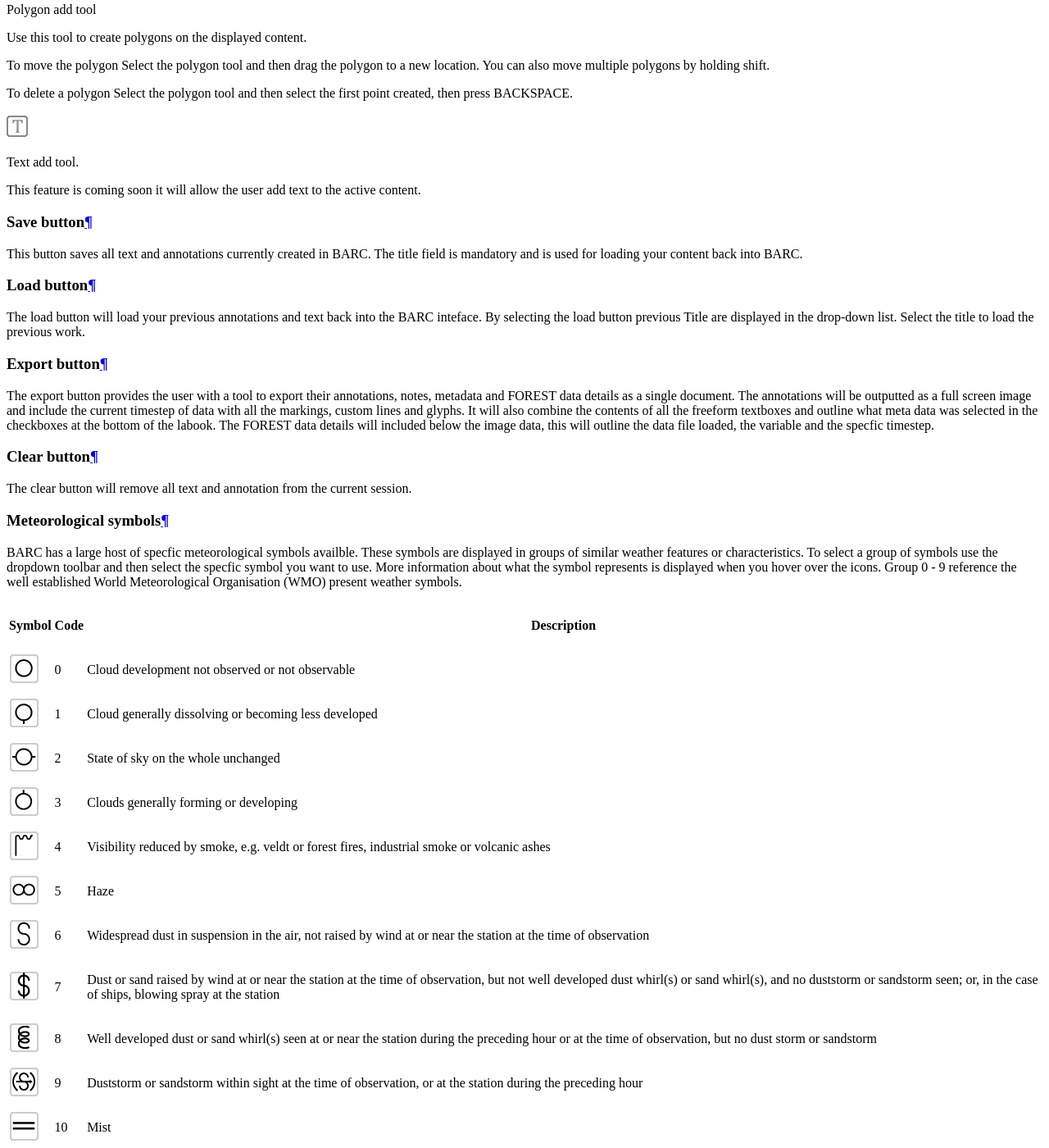
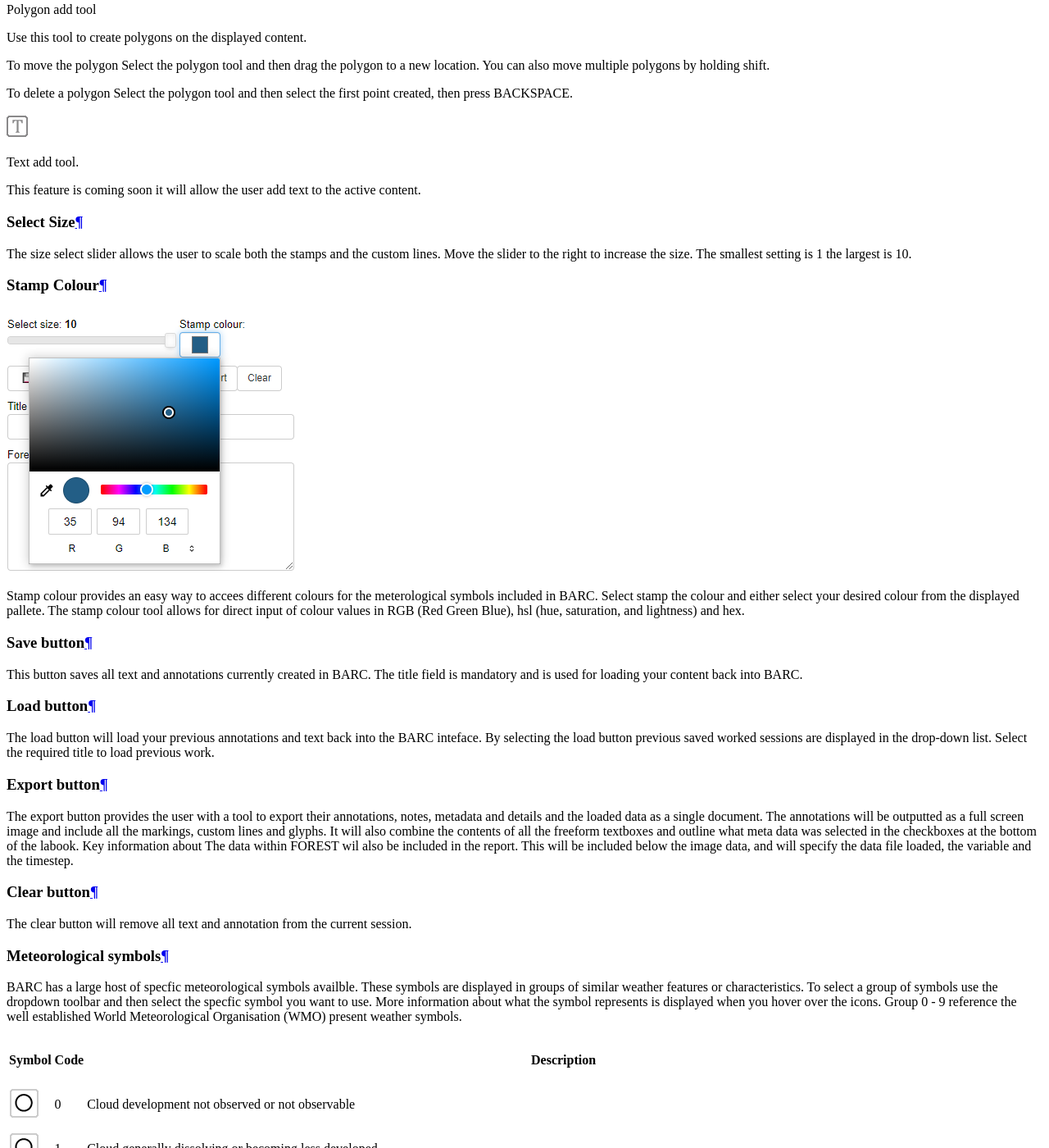
Before and after one commit to lecjlg/barc-docs, a Sphinx documentation site: the page built from docs/source/userguide.rst, in a window 1280 px wide and 1400 px high, scrolled down 1485 px. Shown: the whole window at 82% size. Built offline with Sphinx 7.4.7, drawn with Linux system fonts in a browser that asks for light colours; some of the changed text lies outside the part shown.

Commit message:
added documentation for the colour stamp and size selction tools.

```diff
--- a/docs/source/userguide.rst
+++ b/docs/source/userguide.rst
@@ -123,6 +123,19 @@ Text add tool.
 
 This feature is coming soon it will allow the user add text to the active content.
 
+Select Size
+^^^^^^^^^^^
+The size select slider allows the user to scale both the stamps and the custom lines. Move the slider to the right to increase the size. The smallest setting is 1 the largest is 10.
+
+Stamp Colour
+^^^^^^^^^^^^
+.. image:: /images/colour_stamp.png
+    :width: 356px
+    :height: 320px
+    :alt: Stamp colour tool
+    :align: right
+Stamp colour provides an easy way to accees different colours for the meterological symbols included in BARC. Select stamp the colour and either select your desired colour from the displayed pallete. The stamp colour tool allows for direct input of colour values in RGB (Red Green Blue), hsl (hue, saturation, and lightness) and hex.
+
 Save button
 ^^^^^^^^^^^
 This button saves all text and annotations currently created in BARC. The title field is mandatory and is used for loading your content back into BARC.
@@ -130,12 +143,12 @@ This button saves all text and annotations currently created in BARC. The title
 Load button
 ^^^^^^^^^^^
 
-The load button will load your previous annotations and text back into the BARC inteface. By selecting the load button previous Title are displayed in the drop-down list. Select the title to load the previous work.
+The load button will load your previous annotations and text back into the BARC inteface. By selecting the load button previous saved worked sessions are displayed in the drop-down list. Select the required title to load previous work.
 
 Export button
 ^^^^^^^^^^^^^
-The export button provides the user with a tool to export their annotations, notes, metadata and FOREST data details as a single document.
-The annotations will be outputted as a full screen image and include the current timestep of data with all the markings, custom lines and glyphs. It will also combine the contents of all the freeform textboxes and outline what meta data was selected in the checkboxes at the bottom of the labook. The FOREST data details will included below the image data, this will outline the data file loaded, the variable and the specfic timestep.
+The export button provides the user with a tool to export their annotations, notes, metadata and details and the loaded data as a single document.
+The annotations will be outputted as a full screen image and include all the markings, custom lines and glyphs. It will also combine the contents of all the freeform textboxes and outline what meta data was selected in the checkboxes at the bottom of the labook. Key information about The data within FOREST wil also be included in the report. This will be included below the image data, and will specify the data file loaded, the variable and the timestep.
 
 Clear button
 ^^^^^^^^^^^^
```
Also changed, not shown: docs/source/images/colour_stamp.png (added).
